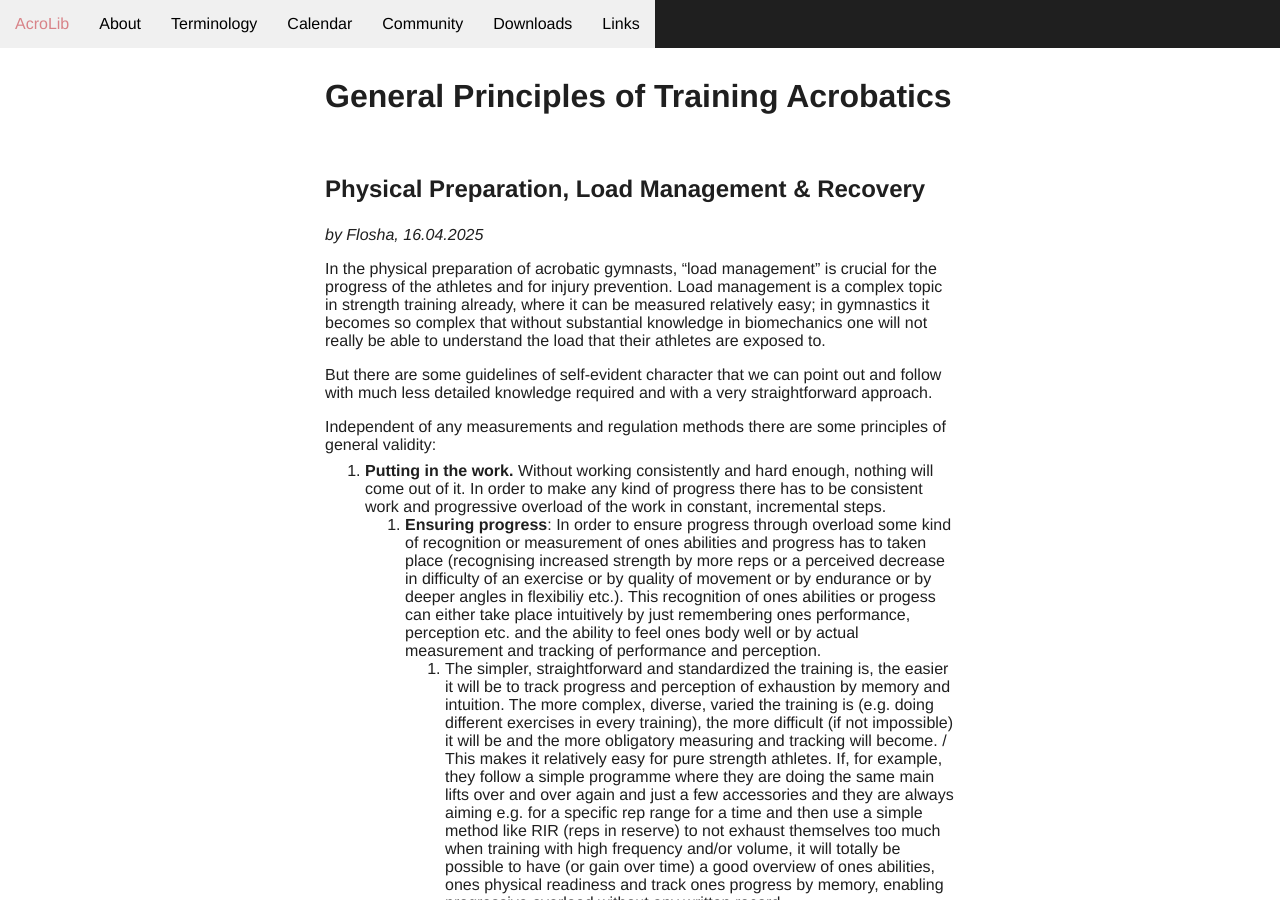
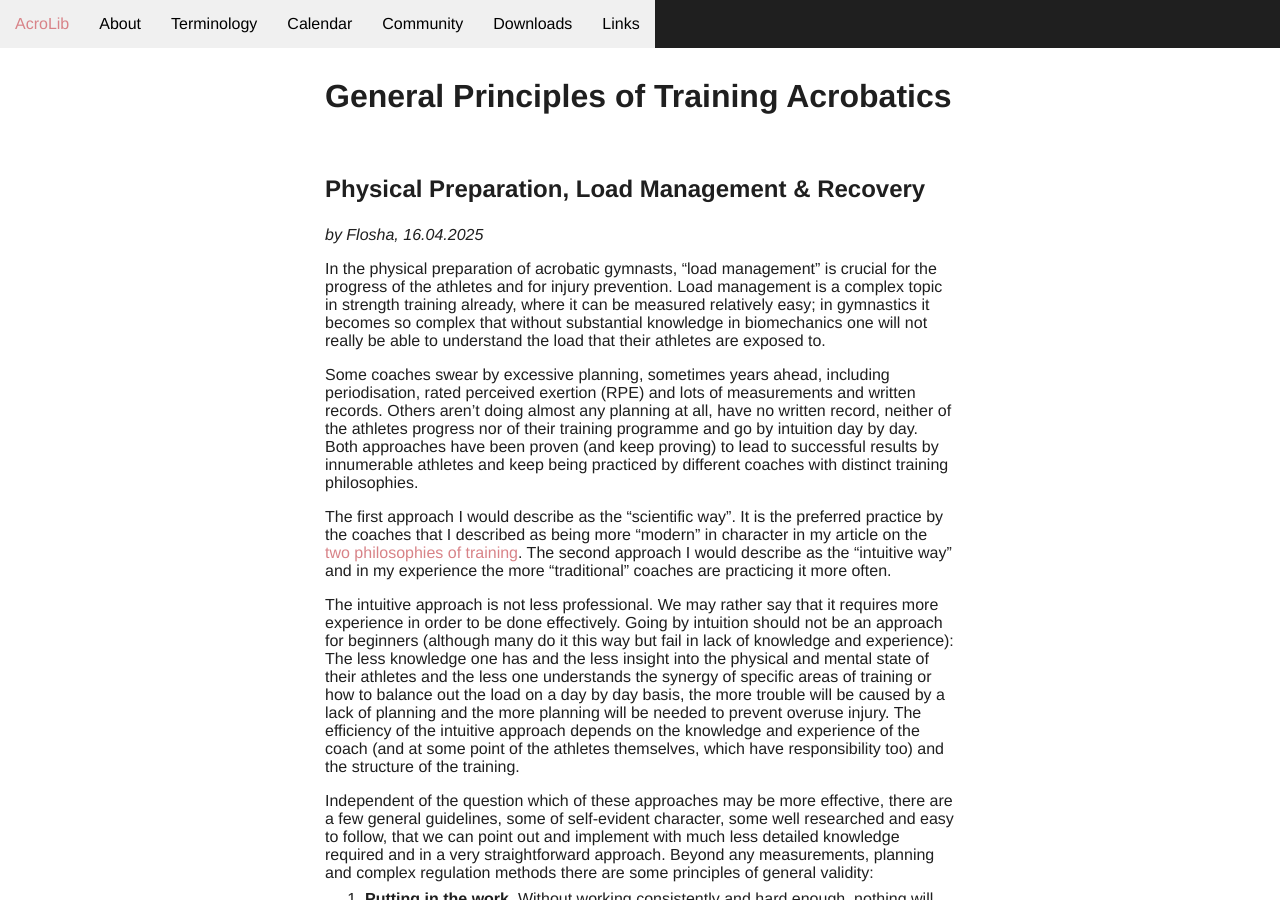
Before and after one commit to floshin/acrolib, a Jekyll site: the page built from training/load-management.md, in a window 1280 px wide and 900 px high. Built offline with Jekyll 4.4.1, drawn with Linux system fonts in a browser that asks for light colours; our own code applies the rules of GitHub Pages for plain Markdown files.

Commit message:
Update load-management.md

```diff
--- a/training/load-management.md
+++ b/training/load-management.md
@@ -6,9 +6,13 @@
 
 In the physical preparation of acrobatic gymnasts, "load management" is crucial for the progress of the athletes and for injury prevention. Load management is a complex topic in strength training already, where it can be measured relatively easy; in gymnastics it becomes so complex that without substantial knowledge in biomechanics one will not really be able to understand the load that their athletes are exposed to.
 
-But there are some guidelines of self-evident character that we can point out and follow with much less detailed knowledge required and with a very straightforward approach.
+Some coaches swear by excessive planning, sometimes years ahead, including periodisation, rated perceived exertion (RPE) and lots of measurements and written records. Others aren't doing almost any planning at all, have no written record, neither of the athletes progress nor of their training programme and go by intuition day by day. Both approaches have been proven (and keep proving) to lead to successful results by innumerable athletes and keep being practiced by different coaches with distinct training philosophies.
 
-Independent of any measurements and regulation methods there are some principles of general validity:
+The first approach I would describe as the "scientific way". It is the preferred practice by the coaches that I described as being more "modern" in character in my article on the [two philosophies of training](/training/training-philosophies). The second approach I would describe as the "intuitive way" and in my experience the more "traditional" coaches are practicing it more often.
+
+The intuitive approach is not less professional. We may rather say that it requires more experience in order to be done effectively. Going by intuition should not be an approach for beginners (although many do it this way but fail in lack of knowledge and experience): The less knowledge one has and the less insight into the physical and mental state of their athletes and the less one understands the synergy of specific areas of training or how to balance out the load on a day by day basis, the more trouble will be caused by a lack of planning and the more planning will be needed to prevent overuse injury. The efficiency of the intuitive approach depends on the knowledge and experience of the coach (and at some point of the athletes themselves, which have responsibility too) and the structure of the training.
+
+Independent of the question which of these approaches may be more effective, there are a few general guidelines, some of self-evident character, some well researched and easy to follow, that we can point out and implement with much less detailed knowledge required and in a very straightforward approach. Beyond any measurements, planning and complex regulation methods there are some principles of general validity:
 
 1. **Putting in the work.** Without working consistently and hard enough, nothing will come out of it. In order to make any kind of progress there has to be consistent work and progressive overload of the work in constant, incremental steps.
    1. **Ensuring progress**: In order to ensure progress through overload some kind of recognition or measurement of ones abilities and progress has to taken place (recognising increased strength by more reps or a perceived decrease in difficulty of an exercise or by quality of movement or by endurance or by deeper angles in flexibiliy etc.). This recognition of ones abilities or progess can either take place intuitively by just remembering ones performance, perception etc. and the ability to feel ones body well or by actual measurement and tracking of performance and perception.
```
